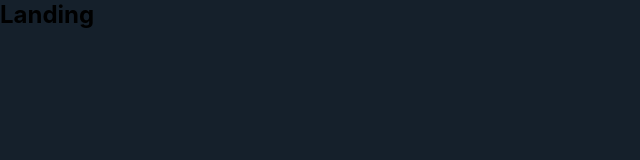
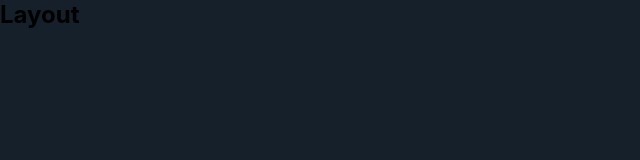
Before and after one commit to huseyn/twitter, a React app: page / in a window 1280 px wide. Shown: the top 160 px of the page, without its empty margins (0-640 px from the left). Built offline with nearby package versions, Linux system fonts and the light colour scheme.

Commit message:
Rename Landing page to Layout

```diff
--- a/src/components/pages/Landing/index.tsx
+++ /dev/null
@@ -1 +0,0 @@
-export { default } from "./Landing";
--- a/src/components/pages/Landing/Landing.tsx
+++ b/src/components/pages/Layout/Layout.tsx
@@ -4,13 +4,12 @@ import { Switch, Route, useRouteMatch } from "react-router-dom";
 import Home from "./components/Home";
 import Profile from "./components/Profile";
 
-const Landing = () => {
+const Layout = () => {
   const { path } = useRouteMatch();
-  console.log(`${path}home`);
 
   return (
     <>
-      <h2>Landing</h2>
+      <h2>Layout</h2>
       <Switch>
         <Route path={`${path}home`} component={Home} />
         <Route path={`${path}profile`} component={Profile} />
@@ -19,4 +18,4 @@ const Landing = () => {
   );
 };
 
-export default Landing;
+export default Layout;
--- /dev/null
+++ b/src/components/pages/Layout/index.tsx
@@ -0,0 +1 @@
+export { default } from "./Layout";
--- a/src/components/routing/Routes/Routes.tsx
+++ b/src/components/routing/Routes/Routes.tsx
@@ -1,7 +1,7 @@
 import React from "react";
 import { Switch, Route } from "react-router-dom";
 
-import Landing from "@pages/Landing";
+import Landing from "@pages/Layout";
 import SignIn from "@pages/SignIn";
 import SignUp from "@pages/SignUp";
 
```
Also changed, not shown: src/components/pages/Layout/components/Home/Home.tsx (renamed from src/components/pages/Landing/components/Home/Home.tsx), src/components/pages/Layout/components/Home/index.tsx (renamed from src/components/pages/Landing/components/Home/index.tsx), src/components/pages/Layout/components/Profile/Profile.tsx (renamed from src/components/pages/Landing/components/Profile/Profile.tsx), src/components/pages/Layout/components/Profile/index.tsx (renamed from src/components/pages/Landing/components/Profile/index.tsx).
